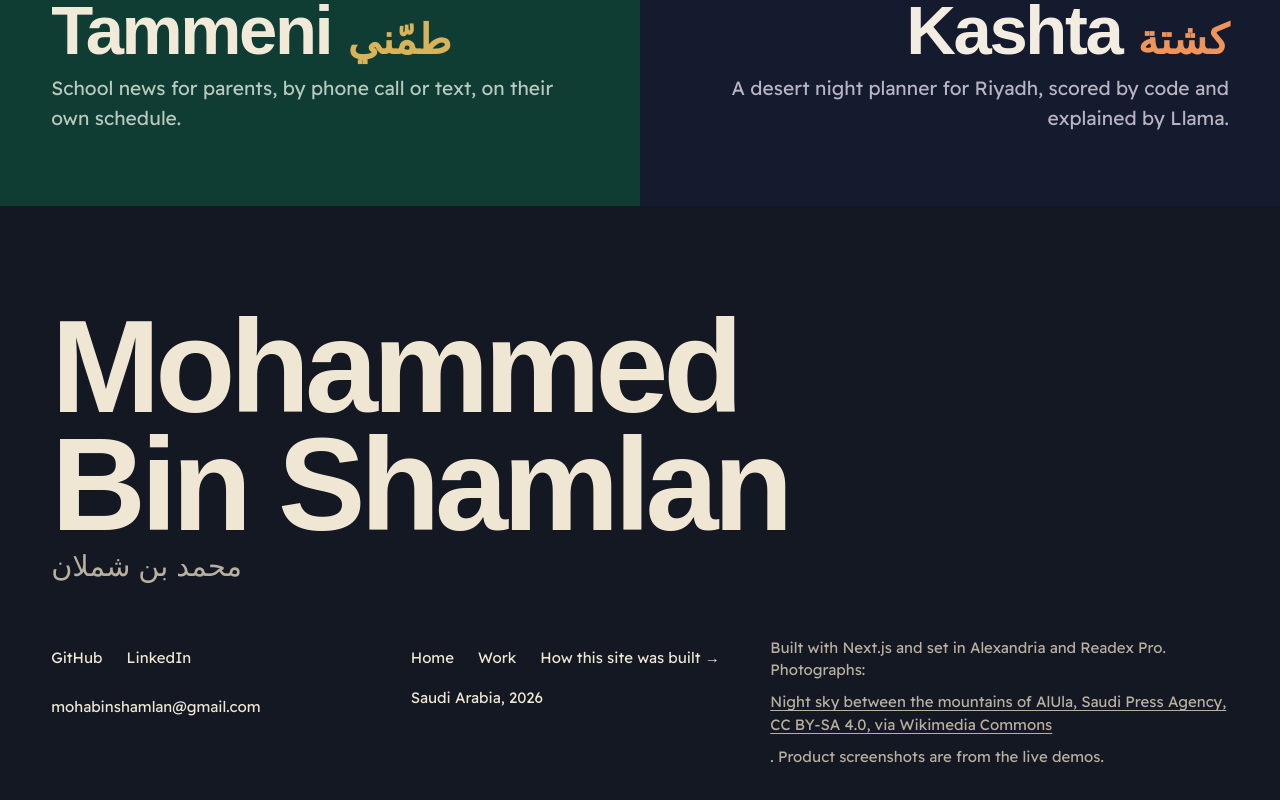
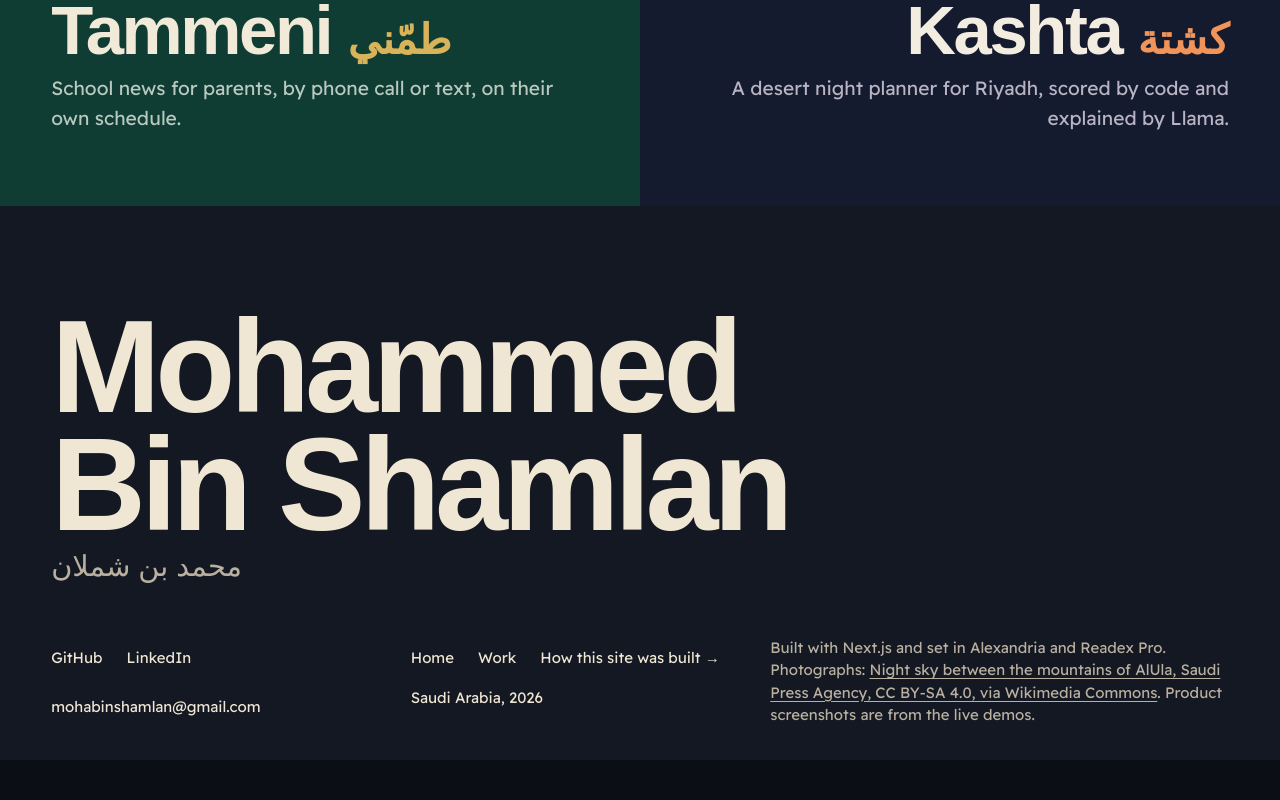
Before and after one commit to mobinshamlan/mohammed-portfolio, a Next.js app: page /mohammed-portfolio/projects/seet in a window 1280 px wide. Shown: the part 5497-6297 px from the top of the page. After the commit the page ends 6257 px from the top, so only its background shows below. Built offline with nearby package versions, Linux system fonts and the light colour scheme; a web font is replaced by a local one.

Commit message:
Keep the footer photo credit inline
Co-Authored-By: Claude Opus 5.5 <noreply@anthropic.com>

```diff
--- a/src/app/(portfolio)/styles/base.css
+++ b/src/app/(portfolio)/styles/base.css
@@ -657,6 +657,8 @@ html:has(.vb) {
 }
 
 .vb-footer-credit a {
+  display: inline;
+  padding: 0;
   text-decoration: underline;
 }
 
```
